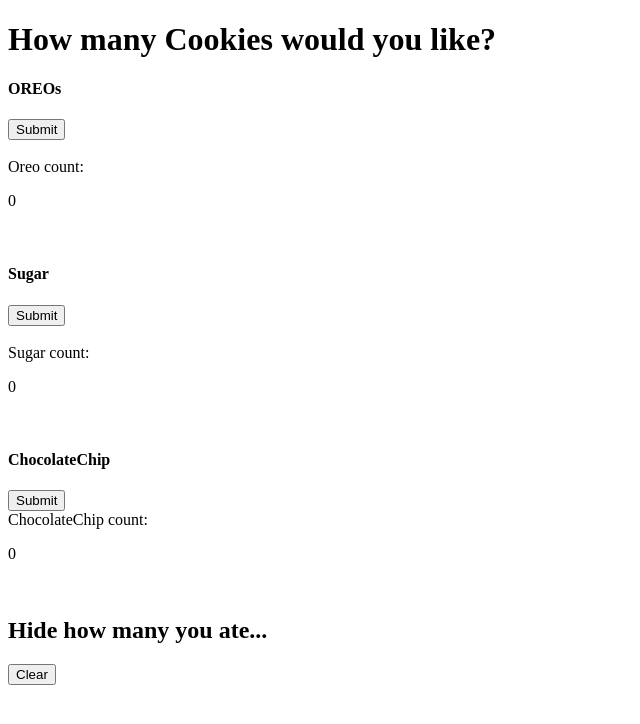
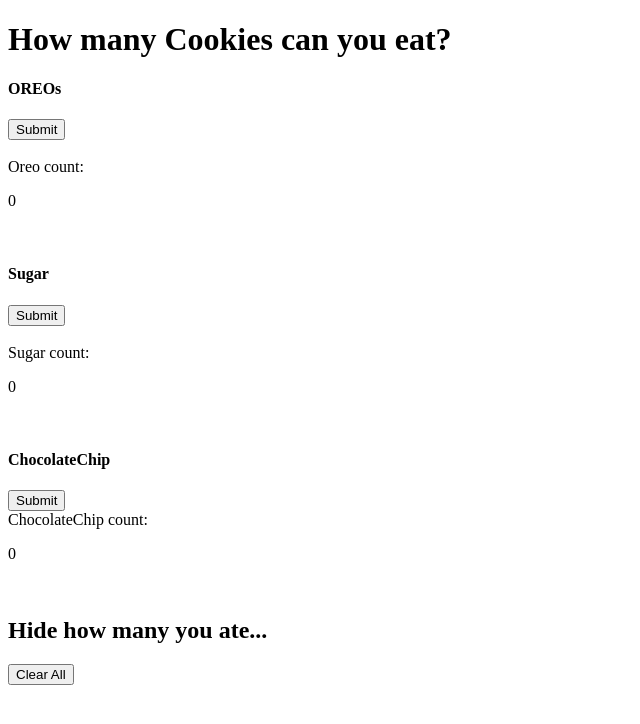
Before and after one commit to johnlagreco/JLagreco_cookiejar, a plain HTML site: page index.html in a window 1280 px wide. Shown: the whole page, without its empty margins (0-640 px from the left). Drawn offline with nearby package versions, Linux system fonts and the light colour scheme.

Commit message:
Renamed project and changed some text.

```diff
--- a/index.html
+++ b/index.html
@@ -6,7 +6,7 @@
 	<link rel="stylesheet" type="text/css" href="styles.css">
 </head>
 <body>
-<h1>How many Cookies would you like?</h1>
+<h1>How many Cookies can you eat?</h1>
 <div>
 <h4>OREOs</h4>
 	<button id="oreo-c" type="button" >Submit</button><br><br>
@@ -28,7 +28,7 @@
 </div>
 <br>
 <h2>Hide how many you ate...</h2>
-<button id="clear" type="button" >Clear</button><br>
+<button id="clear" type="button" >Clear All</button><br>
 <p id="message"></p>
 
 	<script src="https://ajax.googleapis.com/ajax/libs/jquery/2.1.3/jquery.min.js"></script>
```
